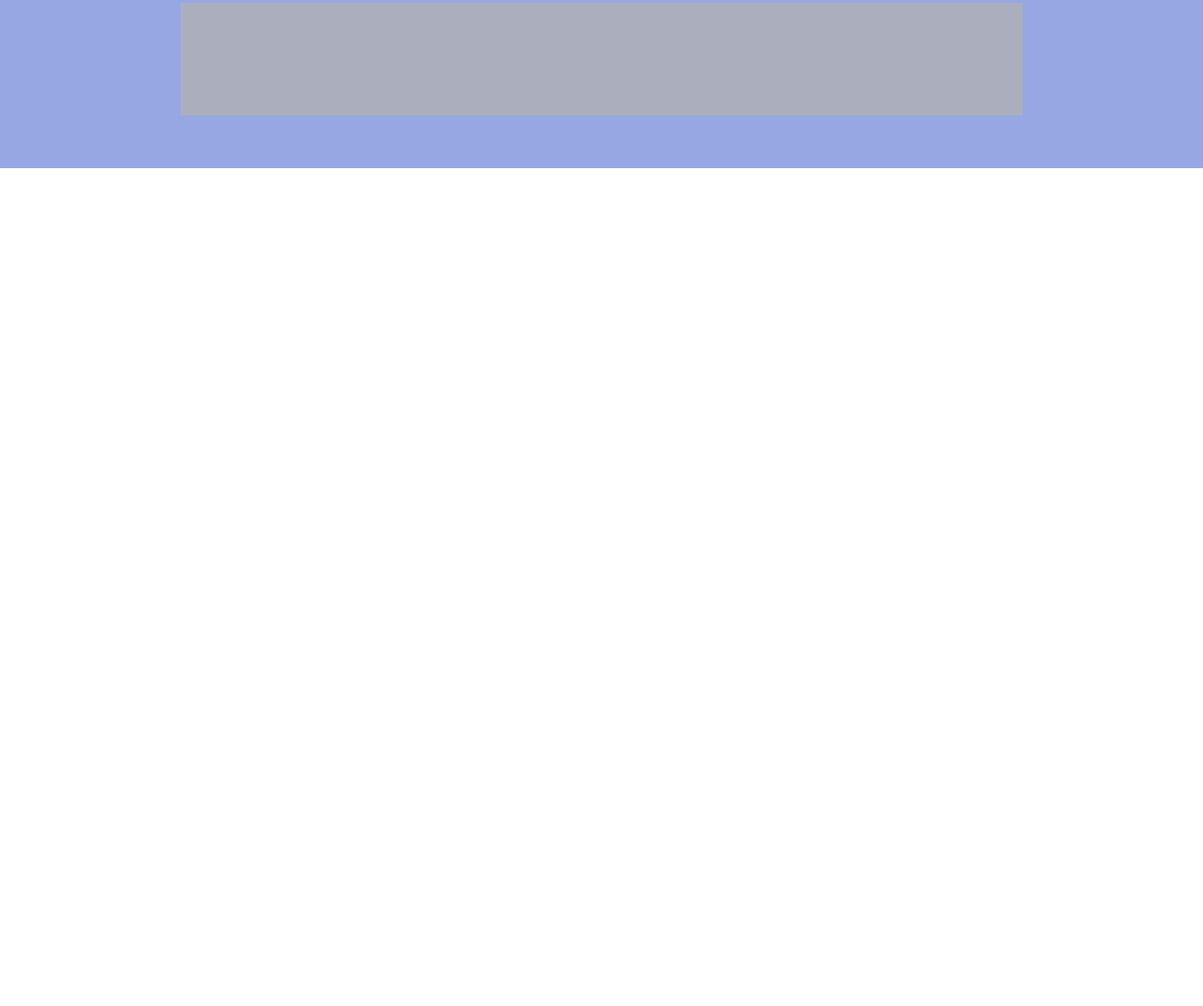
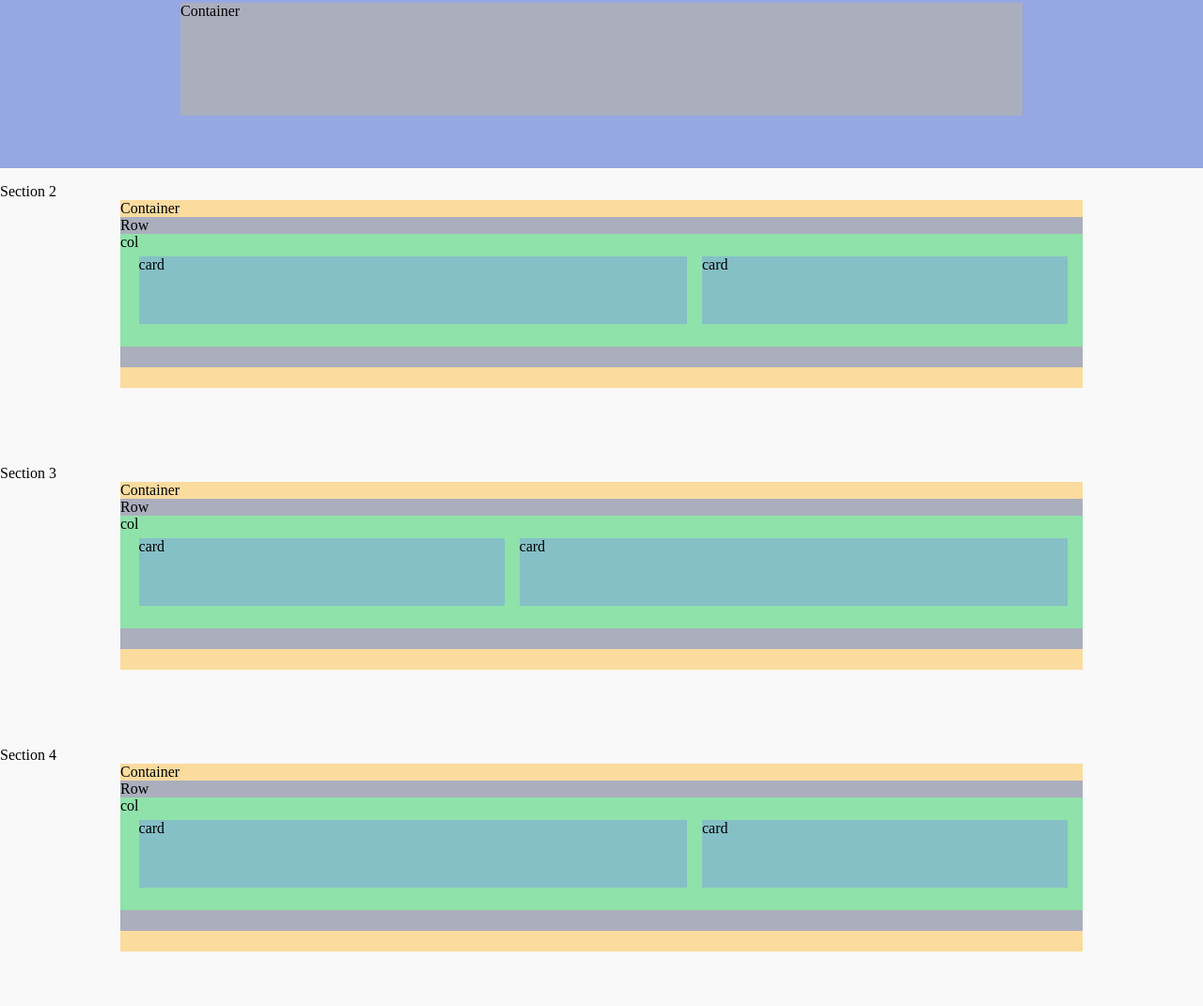
Before and after one commit to Claudio-Bernardinetti/htmlcss-struttura-discord, a plain HTML site: page index.html in a window 1280 px wide. Shown: the part 121-1192 px from the top of the page at 94% size. Before the commit the page ends 800 px from the top, so only its background shows below. Drawn offline with Linux system fonts and the light colour scheme.

Commit message:
add section fifth

```diff
--- a/css/style.css
+++ b/css/style.css
@@ -53,9 +53,177 @@
     padding-bottom: 2rem;
 }
 
-#debug, #first-s .flex_section .flex_container {
+#debug, #first-s .flex_section .flex_container1 {
     width: 70%;
     height: 120px;
     background-color: var(--bool-row);
 }
 /*First section and Header*/
+
+#debug, #second-s {
+    background-color: var(--bool-section);
+    height: 300px;
+    padding-top: 1rem;
+}
+
+#debug, #second-s .flex_container2 {
+
+    width: 80%;
+    height: 200px;
+    margin: auto;
+    background-color: var(--bool-container);
+}
+
+#debug, #second-s .flex_container2 .flex_row {
+    display: flex;
+    flex-direction: column;
+    justify-content: flex-start;
+    background-color: var(--bool-row);
+    width: 100%;
+    height: 80%;
+}
+
+#debug, #second-s .flex_container2 .flex_row .flex_col {
+    display: flex;
+    flex-direction: row;
+    align-items: flex-start;
+    width: 100%;
+    height: 75%;
+    padding: auto;
+    background-color: var(--bool-col);
+}
+
+#debug, #second-s .flex_container2 .flex_row .flex_col .flex_card1 {
+    display: flex;
+    flex-direction: row;
+    width: 60%;
+    height: 60%;
+    margin-top: 1.5rem;
+    background-color: var(--bool-card);
+}
+
+#debug, #second-s .flex_container2 .flex_row .flex_col .flex_card2 {
+    display: flex;
+    flex-direction: row;
+    width: 40%;
+    height: 60%;
+    margin: 1.5rem 1rem;
+    background-color: var(--bool-card);
+}
+/*Second section and Header*/
+#debug, #third-s {
+    background-color: var(--bool-section);
+    height: 300px;
+    padding-top: 1rem;
+}
+
+#debug, #third-s .flex_container3 {
+
+    width: 80%;
+    height: 200px;
+    margin: auto;
+    background-color: var(--bool-container);
+}
+
+#debug, #third-s .flex_container3 .flex_row {
+    display: flex;
+    flex-direction: column;
+    justify-content: flex-start;
+    background-color: var(--bool-row);
+    width: 100%;
+    height: 80%;
+}
+
+#debug, #third-s .flex_container3 .flex_row .flex_col {
+    display: flex;
+    flex-direction: row;
+    align-items: flex-start;
+    width: 100%;
+    height: 75%;
+    padding: auto;
+    background-color: var(--bool-col);
+}
+
+#debug, #third-s .flex_container3 .flex_row .flex_col .flex_card1 {
+    display: flex;
+    flex-direction: row;
+    width: 40%;
+    height: 60%;
+    margin-top: 1.5rem;
+    background-color: var(--bool-card);
+}
+
+#debug, #third-s .flex_container3 .flex_row .flex_col .flex_card2 {
+    display: flex;
+    flex-direction: row;
+    width: 60%;
+    height: 60%;
+    margin: 1.5rem 1rem;
+    background-color: var(--bool-card);
+}
+/*Third section and Header*/
+
+#debug, #fourth-s {
+    background-color: var(--bool-section);
+    height: 300px;
+    padding-top: 1rem;
+}
+
+#debug, #fourth-s .flex_container4 {
+
+    width: 80%;
+    height: 200px;
+    margin: auto;
+    background-color: var(--bool-container);
+}
+
+#debug, #fourth-s .flex_container4 .flex_row {
+    display: flex;
+    flex-direction: column;
+    justify-content: flex-start;
+    background-color: var(--bool-row);
+    width: 100%;
+    height: 80%;
+}
+
+#debug, #fourth-s .flex_container4 .flex_row .flex_col {
+    display: flex;
+    flex-direction: row;
+    align-items: flex-start;
+    width: 100%;
+    height: 75%;
+    padding: auto;
+    background-color: var(--bool-col);
+}
+
+#debug, #fourth-s .flex_container4 .flex_row .flex_col .flex_card1 {
+    display: flex;
+    flex-direction: row;
+    width: 60%;
+    height: 60%;
+    margin-top: 1.5rem;
+    background-color: var(--bool-card);
+}
+
+#debug, #fourth-s .flex_container4 .flex_row .flex_col .flex_card2 {
+    display: flex;
+    flex-direction: row;
+    width: 40%;
+    height: 60%;
+    margin: 1.5rem 1rem;
+    background-color: var(--bool-card);
+}
+/*Fourth section and Header*/
+
+#debug, #fifth-s {
+    height: 400px;
+    background-color: var(--bool-section);
+}
+
+#debug, #fifth-s .flex_container5 {
+    width: 80%;
+    height: 300px;
+    margin: auto
+    ;
+    background-color: var(--bool-container);
+}
--- a/index.html
+++ b/index.html
@@ -17,52 +17,70 @@
                 </div>
             </div>
         </header>
-
+        <!--Header-->
         <div class="flex_section">
-            <div class="flex_container">
-
+            <div class="flex_container1">
+             Container
             </div>
         </div>
     </section>
     <!--First section and Header-->
     <section id="second-s">
-        <div class="container">
-            <div class="row">
-                <div class="col">
-                    <div class="card"></div>
-                    <div class="card"></div>
+        Section 2
+        <div class="flex_container2">
+            Container
+            <div class="flex_row">
+                Row
+                <div class="flex_col">
+                    col
+                    <div class="flex_card1">card</div>
+                    <div class="flex_card2">card</div>
                 </div>
             </div>
         </div>
     </section>
+    <!--Section 2-->
 
     <section id="third-s">
-        <div class="container">
-            <div class="row">
-                <div class="col">
-                    <div class="card"></div>
-                    <div class="card"></div>
+        Section 3
+        <div class="flex_container3">
+            Container
+            <div class="flex_row">
+                Row
+                <div class="flex_col">
+                    col
+                    <div class="flex_card1">card</div>
+                    <div class="flex_card2">card</div>
                 </div>
             </div>
         </div>
     </section>
+    <!--Section 3-->
 
     <section id="fourth-s">
-        <div class="container">
-            <div class="row">
-                <div class="col">
-                    <div class="card"></div>
-                    <div class="card"></div>
+        Section 4
+        <div class="flex_container4">
+            Container
+            <div class="flex_row">
+                Row
+                <div class="flex_col">
+                    col
+                    <div class="flex_card1">card</div>
+                    <div class="flex_card2">card</div>
                 </div>
             </div>
         </div>
+        <!--Section 4-->
+
     </section>
 
     <section id="fifth-s">
-        <div class="container">
-
+        Section 5
+        <div class="flex_container5">
+          Container
         </div>
     </section>
+    <!--Section 5-->
 
     <footer>
         <div class="container">
```
